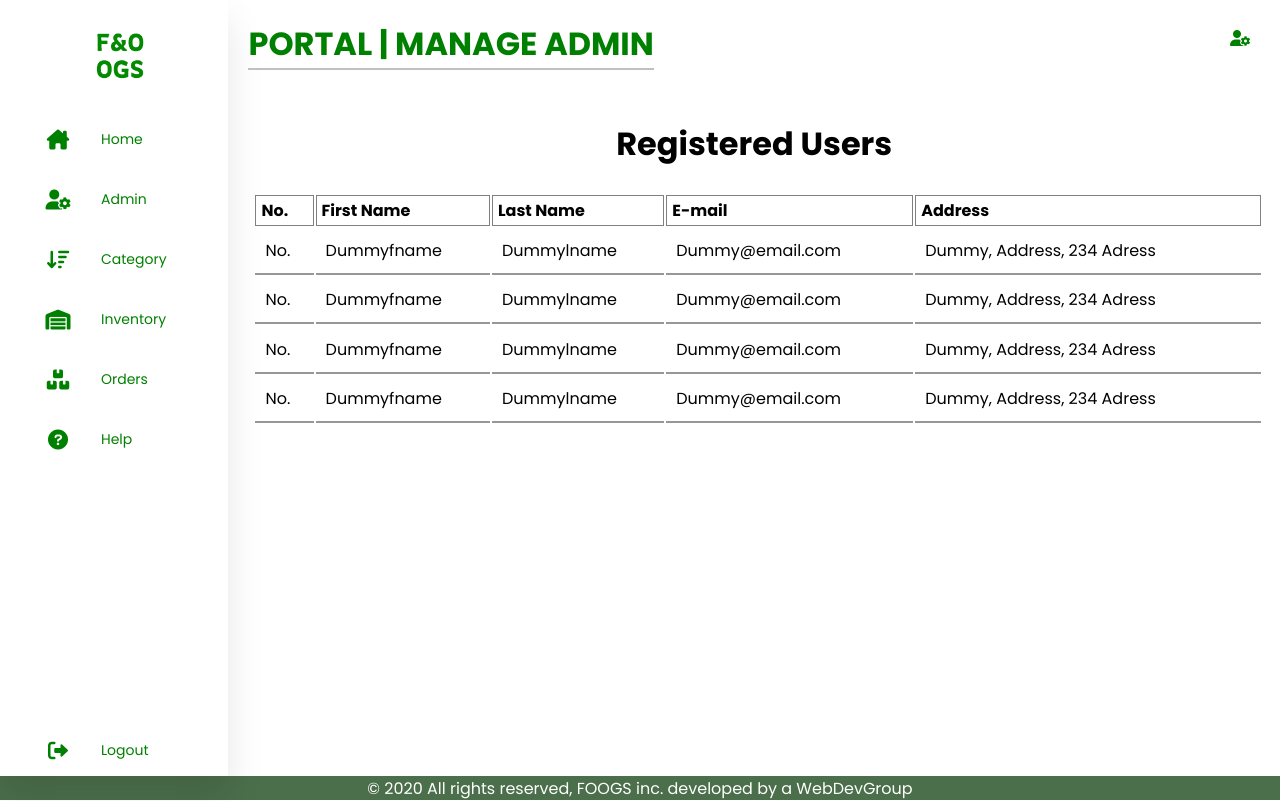
After one commit to JangKarl/web-dev-proj, a PHP site: page /Project/admin/manage-admin.php in a window 1280 px wide. The commit adds this page. Run offline with PHP 8.4, Linux system fonts and the light colour scheme.

Commit message:
New Admin

```diff
--- /dev/null
+++ b/Project/admin/manage-admin.php
@@ -0,0 +1,72 @@
+
+<?php include('partials/navbar.php');?>
+
+
+    <!-- Main Content Section Starts -->
+    <div class="main-content">
+        <div class="main-top">
+            <h1>PORTAL | MANAGE ADMIN </h1>
+            <i class="fas fa-user-cog"></i>
+        </div>
+        <!-- Main body -->
+        <br><br>
+            <div class="main-btitle">
+                <h1>Registered Users</h1>
+            </div>
+        <br>
+
+        <table class="tbl-full">
+            <tr>
+                <th>No.</th>
+                <th>First Name</th>
+                <th>Last Name</th>
+                <th>E-mail</th>
+                <th>Address</th>
+            </tr>
+
+            <tr>
+                <td>No.</td>
+                <td>Dummyfname</td>
+                <td>Dummylname</td>
+                <td>Dummy@email.com</td>
+                <td>Dummy, Address, 234 Adress</td>
+                <td>
+
+                </td>
+            </tr>
+            <tr>
+                <td>No.</td>
+                <td>Dummyfname</td>
+                <td>Dummylname</td>
+                <td>Dummy@email.com</td>
+                <td>Dummy, Address, 234 Adress</td>
+            </tr>
+            <tr>
+                <td>No.</td>
+                <td>Dummyfname</td>
+                <td>Dummylname</td>
+                <td>Dummy@email.com</td>
+                <td>Dummy, Address, 234 Adress</td>
+            </tr>
+            <tr>
+                <td>No.</td>
+                <td>Dummyfname</td>
+                <td>Dummylname</td>
+                <td>Dummy@email.com</td>
+                <td>Dummy, Address, 234 Adress</td>
+            </tr>
+
+
+
+
+        </table>
+
+
+    </div><!-- div main-content -->
+
+    <!-- Main Content Section Ends -->
+
+</div> <!-- sidebar link -->
+
+
+<?php include('partials/footer.php');?>
--- /dev/null
+++ b/Project/admin/partials/footer.php
@@ -0,0 +1,11 @@
+
+
+<!-- footer section starts -->
+        <div class="footer">
+            <div class="wrapper">
+                <p class="footer-title">&copy; 2020 All rights reserved, FOOGS inc. developed by a WebDevGroup</p>
+            </div>
+        </div>
+        <!-- Footer Section Ends -->
+    </body>
+</html>
--- /dev/null
+++ b/Project/admin/partials/navbar.php
@@ -0,0 +1,55 @@
+
+
+<!DOCTYPE html>
+<html lang="en">
+<head>
+    <meta charset="UTF-8">
+    <meta http-equiv="X-UA-Compatible" content="IE=edge">
+    <meta name="viewport" content="width=device-width, initial-scale=1.0">
+    <link rel="stylesheet" href="../css/admin.css">
+    <link rel="stylesheet" href="https://cdnjs.cloudflare.com/ajax/libs/font-awesome/6.0.0/css/all.min.css">
+
+    <title>FOOGS Admin</title>
+</head>
+
+<body>
+    <!-- Menu/Navigation Bar Section Starts -->
+    <div class="container">
+        <nav>
+            <ul>
+                <li><a href="../index.html" class="logo">
+                    <img src="../images/favicon.ico" alt="">
+                </a></li>
+                </a></li>
+                <li><a href="index.php">
+                    <i class="fa-solid fa-house-chimney"></i>
+                    <span class="nav-item">Home</span>
+                </a></li>
+                <li><a href="manage-admin.php">
+                    <i class="fa-solid fa-user-gear"></i>
+                    <span class="nav-item">Admin</span>
+                </a></li>
+                <li><a href="manage-category.php">
+                    <i class="fa-solid fa-arrow-down-wide-short"></i>
+                    <span class="nav-item">Category</span>
+                </a></li>
+                <li><a href="manage-inventory.php">
+                    <i class="fa-solid fa-warehouse"></i>
+                    <span class="nav-item">Inventory</span>
+                </a></li>
+                <li><a href="manage-order.php">
+                    <i class="fa-solid fa-boxes-stacked"></i>
+                    <span class="nav-item">Orders</span>
+                </a></li>
+                <li><a href="#">
+                    <i class="fas fa-question-circle"></i>
+                    <span class="nav-item">Help</span>
+                </a></li>
+                <li><a href="#" class="logout">
+                    <i class="fas fa-sign-out-alt"></i>
+                    <span class="nav-item">Logout</span>
+                </a></li>
+            </ul>
+        </nav>
+
+        <!-- Menu/Navigation Bar Section Ends -->
--- a/Project/admin/style.css
+++ b/Project/css/admin.css
@@ -1,4 +1,5 @@
 @import url("https://fonts.googleapis.com/css2?family=Poppins:wght@400;500;600;700&display=swap");
+/* navigation bar starts */
 *{
     margin: 0;
     padding: 0;
@@ -8,9 +9,6 @@
     box-sizing: border-box;
     font-family: "Poppins", sans-serif;
 }
-/* body{
-    /* background: linear-gradient(135deg,#8fff8f, #e0ffe0);
-} */
 .container{
     display: flex;
 }
@@ -18,32 +16,29 @@ nav{
     position: relative;
     top: 0;
     bottom: 0;
-    height: 100vh;
+    height: 97vh;
     left: 0;
     background: #fff;
     width: 280px;
     overflow: hidden;
     box-shadow: 0 20px 35px rgba(0,0,0,0.1);
-
 }
 .logo{
     text-align: center;
     display: flex;
-    margin: 10 px 0 0 10px;
-
-}
-.logo{
-    text-align: center;
-    display: flex;
-    margin: 10 px 0 0 10px;
-
+    margin: 10px 0;
 }
 .logo img{
-    margin-left: 75px;
+    margin-left: 80px;
     margin-top: 5px;
     width: 60px;
     height: 60px;
+    cursor: pointer;
     /* border-radius: 20%; */
+}
+.logo:hover{
+    background: white;
+    cursor: default;
 }
 .logo span{
     font-weight: bold;
@@ -89,7 +84,6 @@ nav .fa{
     margin-left: 10px;
     text-align: center;
     color: green;
-
 }
 .nav-title{
     position: relative;
@@ -107,14 +101,26 @@ nav .fa{
 }
 a:hover{
     background: #eee;
-
 }
 .logout{
     position: absolute;
     bottom: 0;
 }
+/* navigation bar ends */
+
+/* footer bar starts */
+.footer{
+    background-color: rgb(75, 110, 75);
+    height: 3vh;
+    color: white;
+}
+.footer-title{
+    text-align: center;
+}
+/* footer bar ends */
+
 /* mainsection */
-.main{
+.main-content{
     position: relative;
     padding: 20px;
     width: 100%;
@@ -122,11 +128,6 @@ a:hover{
 .main-top{
     display: flex;
     width: 100%;
-}
-.main-top h1{
-    color: green;
-    border-bottom: 2px solid silver;
-    /* color: rgb(241, 253, 236); */
 }
 .main-top i{
     position: absolute;
@@ -136,7 +137,42 @@ a:hover{
     /* color: rgb(110, 109, 109); */
     cursor: pointer;
 }
-.main-skills{
+.main-top h1{
+    color: green;
+    border-bottom: 2px solid silver;
+    cursor: default;
+    /* color: rgb(241, 253, 236); */
+}
+.columns{
+    width: 22%;
+    height: 25%;
+    background-color: rgb(204, 204, 204);
+    margin: 1%;
+    padding: 2%;
+    float: left;
+    text-align: center;
+}
+.main-btitle{
+    text-align: center;
+}
+/* table */
+.tbl-full{
+    width: 100%;
+    margin-left: 5px;
+}
+.tbl-full tr th{
+    border: 1px solid gray;
+    text-align: left;
+    padding: 2px 5px 2px ;
+}
+.tbl-full tr td{
+    border-bottom: 2px solid rgb(151, 151, 151);
+    padding: 1%;
+}
+/* table */
+
+
+/* .main-skills{
     display: flex;
     margin-top: 20px;
 
@@ -173,9 +209,9 @@ a:hover{
     font-size: 22px;
     padding: 10px;
 
-}
+} */
 /* Course */
-.main-course{
+/* .main-course{
     margin-top: 20px;
     text-transform: capitalize;
 
@@ -242,4 +278,4 @@ a:hover{
 }
 .js{
     color: rgb(28, 98, 179);
-}
+} */
```
Also changed, not shown: Project/admin/index.html (deleted, +0 -63 lines), Project/admin/index.php (added, +42 -0 lines), Project/admin/manage-category.php (added, +40 -0 lines), Project/admin/manage-inventory.php (added, +40 -0 lines), Project/admin/manage-order.php (added, +39 -0 lines), Project/admin/favicon.ico (deleted).
